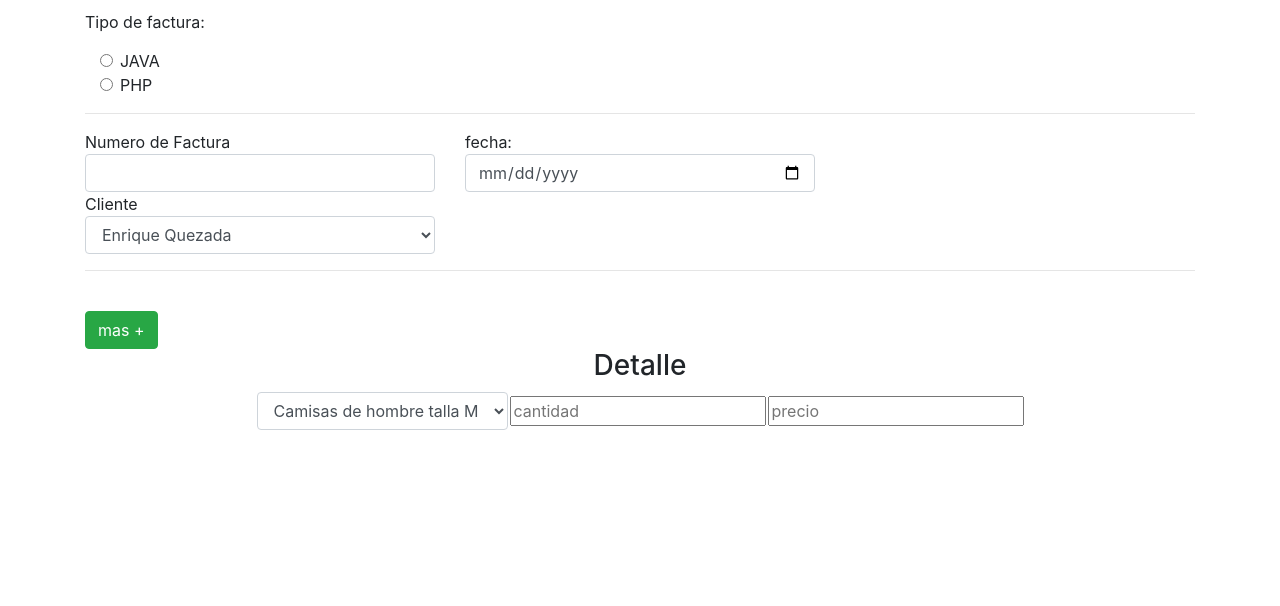
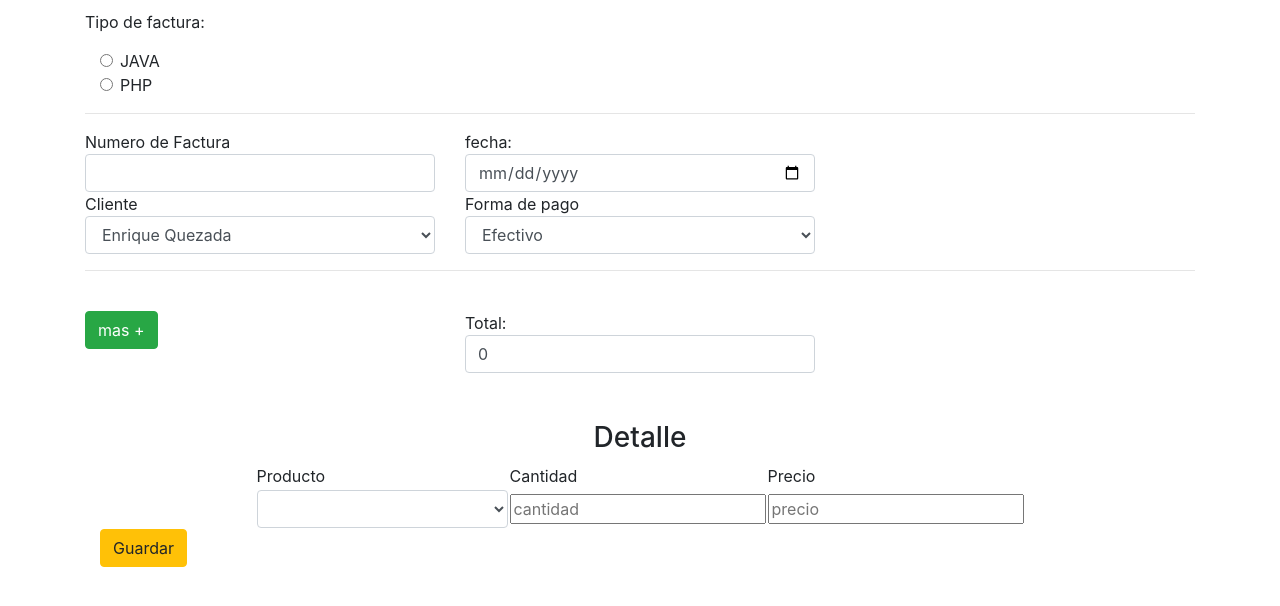
Before and after one commit to kikex88/diagnostico, a CodeIgniter app: page /diagnostico/nueva-factura in a window 1280 px wide. Shown: the part 106-712 px from the top of the page. Run offline with CodeIgniter, Linux system fonts and the light colour scheme; data comes from the database, SQL or seed files in the repository; some libraries are stand-ins or nearby versions.

Commit message:
modulo de factura
Se agrego la parte para insertar una factura

```diff
--- a/application/controllers/factura_controller.php
+++ b/application/controllers/factura_controller.php
@@ -40,6 +40,30 @@
 			$result = $this->producto->getProducto();
 			echo json_encode($result);
 		}
+
+		public function guardar(){
+			//factura
+			$num_factura = $this->input->post('num_factura');
+			$id_cliente = $this->input->post('cliente');
+			$fecha_factura = $this->input->post('fecha_factura');
+			$num_pago = $this->input->post('forma_pago');
+
+
+			$this->factura->agregarFactura($num_factura,$id_cliente,$fecha_factura,$num_pago);
+
+			//detalle
+			$id_producto = $this->input->post('producto');
+			$cantidad = $this->input->post('cantidad');
+			$precioD = $this->input->post('precio');
+
+
+			$this->factura->agregarDetalle($num_factura,$id_producto,$cantidad,$precioD);
+		}
+
+		public function getPago(){
+			$result = $this->factura->pago();
+			echo json_encode($result);
+		}
 	}
 
 
--- a/application/models/factura_Model.php
+++ b/application/models/factura_Model.php
@@ -19,6 +19,33 @@
 				return false;
 			}
 		}
+
+		public function pago(){
+			$this->db->select('num_pago,nombre_modo_pago');
+			$this->db->from('modo_pago');
+			$query = $this->db->get();
+
+			if($query->num_rows()>0){
+				return $query->result();
+			}else{
+				return false;
+			}
+		}
+
+		public function agregarFactura($num_factura,$id_cliente,$fecha_factura,$num_pago){
+			$this->db->query("CALL sp_insercion_factura($num_factura,$id_cliente,$fecha_factura,$num_pago)");
+		}
+
+		public function agregarDetalle($num_factura,$id_producto,$cantidad,$precioD){
+			$data = array(
+				'id_factura' => $num_factura,
+				'id_producto' => $id_producto,
+				'cantidad' => $cantidad,
+				'precio_detalle' => $precioD
+			);
+
+			$this->db->insert('detalle', $data);
+		}
 	}
 
 
--- a/application/models/productos_Model.php
+++ b/application/models/productos_Model.php
@@ -54,6 +54,21 @@ class Productos_Model extends CI_Model
 			return false;
 		}
 	}
+
+	public function getPrecio($id){
+		$this->db->select('precio_producto');
+		$this->db->from('producto');
+		$this->db->where('id_producto',$id);
+		$query = $this->db->get();
+
+		if($query->num_rows()>0){
+			return $query->result();
+		}else{
+			return false;
+		}
+	}
+
+
 }
 
 
--- a/application/views/factura/factura.php
+++ b/application/views/factura/factura.php
@@ -59,7 +59,7 @@
 			</div>
 			<hr>
 
-			<form action="">
+			<form action="<?php echo base_url()?>factura_controller/guardar" method="post">
 				<div class="row">
 					<div class="col-md-4">
 						Numero de Factura
@@ -75,25 +75,44 @@
 						Cliente
 						<select class="form-control" name="cliente" id="cliente"></select>
 					</div>
+					<div class="col-md-4">
+						Forma de pago
+						<select class="form-control" name="forma_pago" id="forma_pago"></select>
+					</div>
 				</div>
 				<hr>
 				<br>
 				<!--para agregar el detalle-->
-				<div>
-					<button class="btn btn-success" type="button" id="agregar" name="agregar">mas +</button>
+				<div class="row">
+					<div class="col-md-4">
+						<button class="btn btn-success" type="button" id="agregar" name="agregar">mas +</button>
+					</div>
+					<div class="col-md-4">
+						Total:
+						<input type="number" step="any" class="form-control" name="total" id="total">
+					</div>
 				</div>
+				<br><br>
 				<center>
 					<h3>Detalle</h3>
 				</center>
 				<center>
 					<table id="tabla">
-						<tr class="fila-fija">
-							<td> <select class="form-control" name="producto[]" id="producto"></select>
-							<td> <input required="" type="number" name="cantidad[]" id="cantidad" placeholder="cantidad"> </td>
-							<td> <input required="" type="number" step="any" name="precio[]" id="precio"  placeholder="precio"> </td>
-						</tr>
+
+						<thead>
+							<td>Producto</td>
+							<td>Cantidad</td>
+							<td>Precio</td>
+						</thead>
+						<tbody>
+
+						</tbody>
 					</table>
 				</center>
+
+				<div class="col-md-4">
+					<input type="submit" class="btn btn-warning" value="Guardar">
+				</div>
 
 			</form>
 
@@ -102,13 +121,158 @@
 	<script>
 	$(document).ready(function(){
 		cliente();
-		producto();
+		pago();
+
+		$('#total').val(0.0);
+
+		agregar()
+
+
 	})
 
 		//clonar los inputs
-		$('#agregar').on('click',function(){
+		/*$('#agregar').on('click',function(){
 			$('#tabla tbody tr:eq(0)').clone().removeClass('fila-fija').appendTo('#tabla');
+		});*/
+
+		//selecciona la fila y la elimina
+		$(document).on('click','.eliminar',function(){
+			var parent = $(this).parents().get(0);
+			$(parent).remove();
 		});
+
+		$(document).ready(function(){
+			$('#agregar').click(function(){
+				agregar();
+			});
+		})
+
+		//variables globales
+		var cont=0;//sirve para contar el numero de elementos que se crean
+		var total=0.0 ;
+
+
+		function pago(){
+			$.ajax({
+				url: '<?php echo base_url() ?>factura_controller/getPago',
+				asynce: false,
+				dataType: 'json',
+				success: function(data){
+
+					$.each(data,function(key, registro) {
+						$("#forma_pago").append('<option value='+registro.num_pago+'>'+registro.nombre_modo_pago +'</option>');
+			      	});
+
+
+				}
+			})
+		}
+
+		function agregar(){
+			producto();
+			cont++;
+			var fila='<tr class="selected" id="fila'+cont+'" >'+
+							'<td> <select class="form-control" onblur="getSelect(this.id)" onblur="getSelect(this.id)" name="producto[]" id="producto'+cont+'"><option></option></select>'+
+							'<td> <input required="" type="number" onpaste="return false" onkeypress="return validar(event)" onkeyup="(precio(this.id));" name="cantidad[]" id="cantidad'+cont+'" placeholder="cantidad"> </td>'+
+							'<td> <input required="" type="number" step="any" name="precio[]" id="precio'+cont+'"  placeholder="precio"> </td>'+
+						'</tr>'
+			$('#tabla').append(fila);
+		}
+
+		function validar(e){
+			key=e.keyCode || e.which;
+
+			teclado=String.fromCharCode(key);
+
+			numeros = "0123456789";
+
+			especiales = "8-37-38-46";//array
+
+			teclado_especial = false;
+
+			for(var i in especiales){
+				if(key == especiales[i]){
+					teclado_especial=true;
+				}
+			}
+
+			if(numeros.indexOf(teclado)== -1 && !teclado_especial){
+				return false;
+			}
+		}
+
+		//variables globales a usar para obtener el valor de los select
+		var valor_select;
+
+		function getSelect(id){
+			var cad;
+			var valor;
+			var idProducto;
+
+			cad = id.split('producto');
+			valor = cad[1];
+			idProducto = '#producto' + valor;
+
+			valor_select = $(idProducto).val();
+			console.log(valor_select);
+		}
+
+		function precio(id){
+
+			var cantidad;//guarda el valor de la cantidad
+			var cad;//nos guardara el id cortado, ya que nos interesa saber el número
+			var valor;// guardara el valor numero del id
+			var id_precio;
+			var id_cantidad;
+			var id_producto;
+			var option;
+
+
+			cad = id.split('cantidad');
+
+			valor = cad[1];
+
+			//creamos el id de precio
+			id_precio = 'precio'+valor;
+
+			console.log(id_precio);
+
+			//creamos los id que necesitaremos para obtener sus valores y poder
+			id_cantidad = '#cantidad'+ valor;
+			id_precio = '#precio' + valor;
+			id_producto = '#producto' + valor;
+			console.log(id_precio);
+			cantidad = $(id_cantidad).val();
+			cantidad = parseInt(cantidad);
+
+			if(Number.isInteger(cantidad) == true ){
+
+				option = valor_select;
+				console.log('option');
+				console.log(option);
+
+				$.ajax({
+					type: 'post',
+					url: '<?php echo base_url() ?>producto_controller/precio',
+					data: {'id': option},
+					dataType: 'json',
+					success: function(data){
+
+						var precio_t = cantidad * data[0].precio_producto;
+						$(id_precio).val(precio_t);
+
+						total = total + precio_t;
+						$('#total').val(total);
+
+						//precio_t = 0.00;
+					},
+				});
+
+
+			}
+
+
+		}
 
 		function num_java(){
 			if( $('#tipoJAVA').attr('checked','checked') ){
@@ -208,12 +372,12 @@
 				asynce: false,
 				dataType: 'json',
 				success: function(data){
+					var id = '#producto'+ cont;
+					console.log(id);
+					$.each(data,function(key, registro) {
 
-					$.each(data,function(key, registro) {
-						$("#producto").append('<option value='+registro.id_producto+'>'+registro.nombre_producto + '</option>');
+						$(id).append('<option value='+registro.id_producto+'>'+registro.nombre_producto + '</option>');
 			      	});
-
-
 				}
 			})
 		}
```
Also changed, not shown: application/controllers/producto_controller.php (+7 -0 lines).
